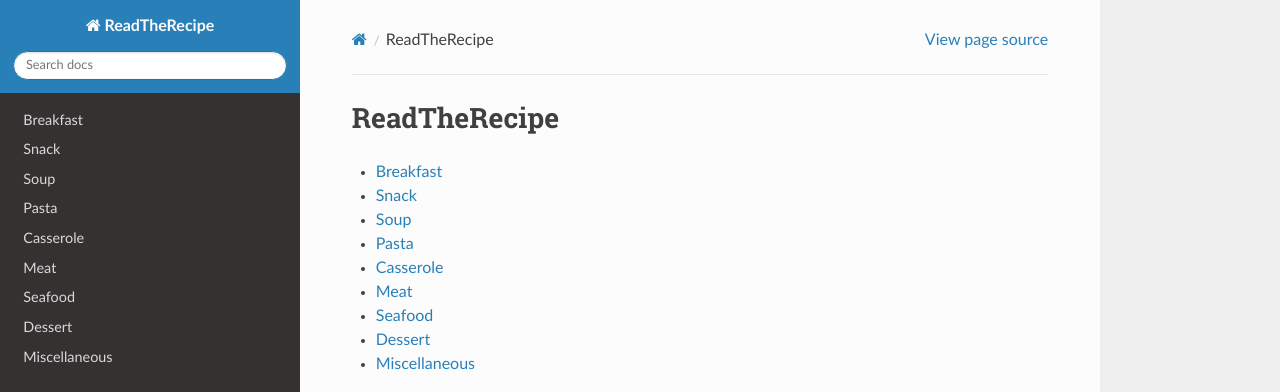
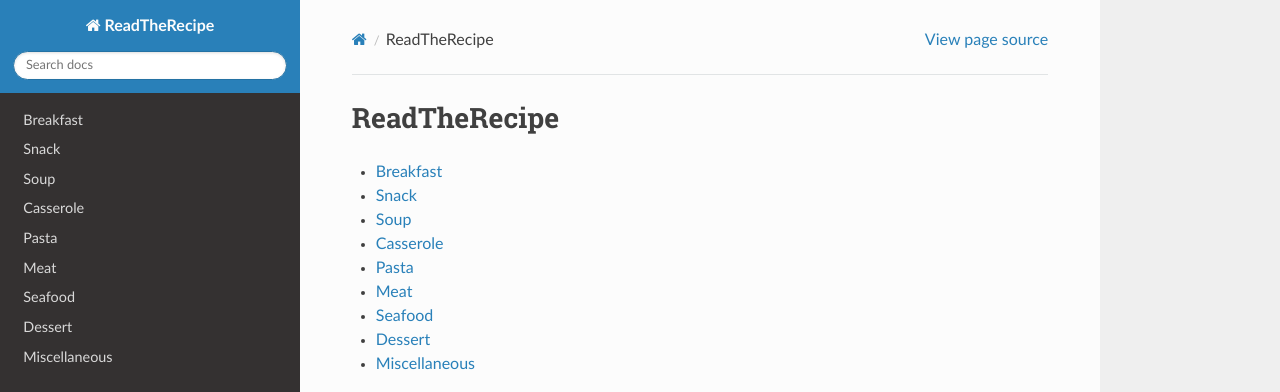
Before and after one commit to bernardopacini/ReadTheRecipe, a Sphinx documentation site: the page built from source/index.rst, in a window 1280 px wide. Shown: the top 392 px of the page. Built offline with Sphinx 7.4.7 and the Read the Docs theme 2.0.0, drawn with Linux system fonts in a browser that asks for light colours.

```diff
--- a/source/index.rst
+++ b/source/index.rst
@@ -7,8 +7,8 @@ ReadTheRecipe
    breakfast/index
    snack/index
    soup/index
+   casserole/index
    pasta/index
-   casserole/index
    meat/index
    seafood/index
    dessert/index
```
